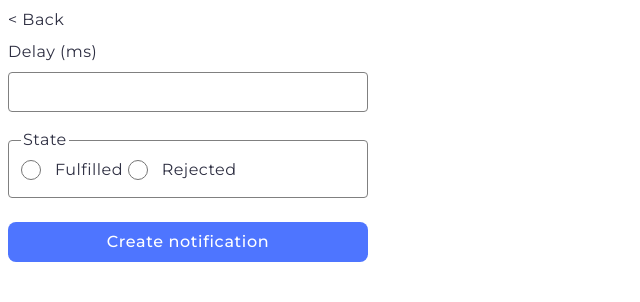
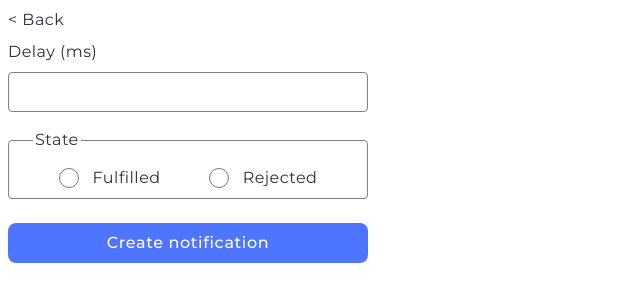
Before and after one commit to KarolinaNikolaienko/goit-advancedjs-hw-02, a website built with Vite: page src/2-snackbar.html in a window 1280 px wide. Shown: the whole page, without its empty margins (0-640 px from the left). Built offline with nearby package versions, Linux system fonts and the light colour scheme.

Commit message:
ver2.0.1

```diff
--- a/src/css/snackbar.css
+++ b/src/css/snackbar.css
@@ -67,16 +67,20 @@ fieldset:hover {
 
 
 fieldset {
+    display: flex;
+    justify-content: center;
+    align-items: center;
+    gap: 48px;
     border: 1px solid var(--dark-grey);
     border-radius: 4px;
     width: 100%;
     margin: 0;
     margin-bottom: 24px;
-    /* padding: 24px 48px 8px 48px; */
+    padding: 0 24px 8px 24px;
 }
 
 legend {
-
+    margin-bottom: 14px;
 }
 
 button {
```
